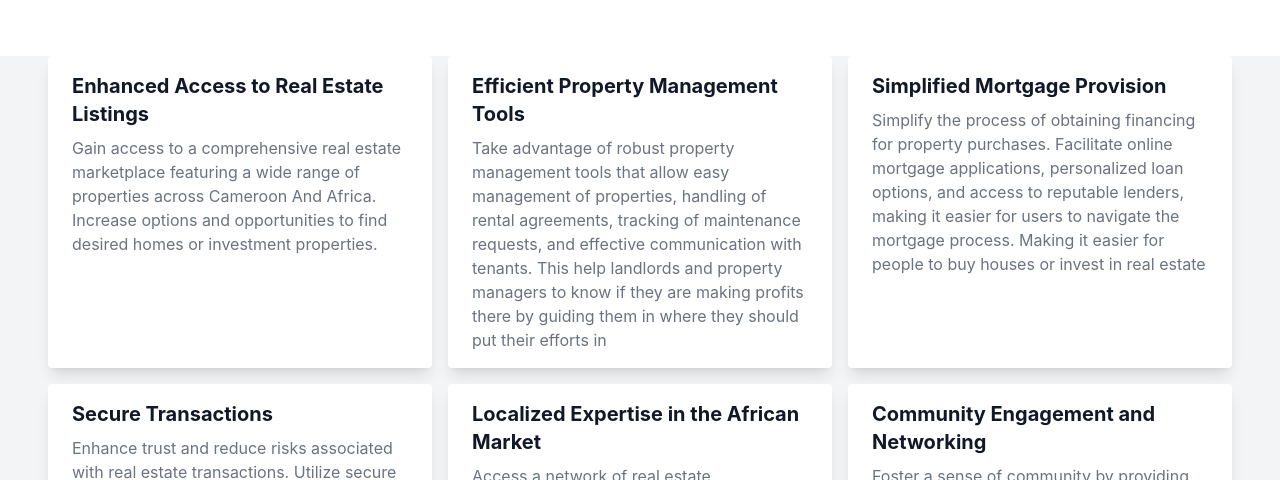
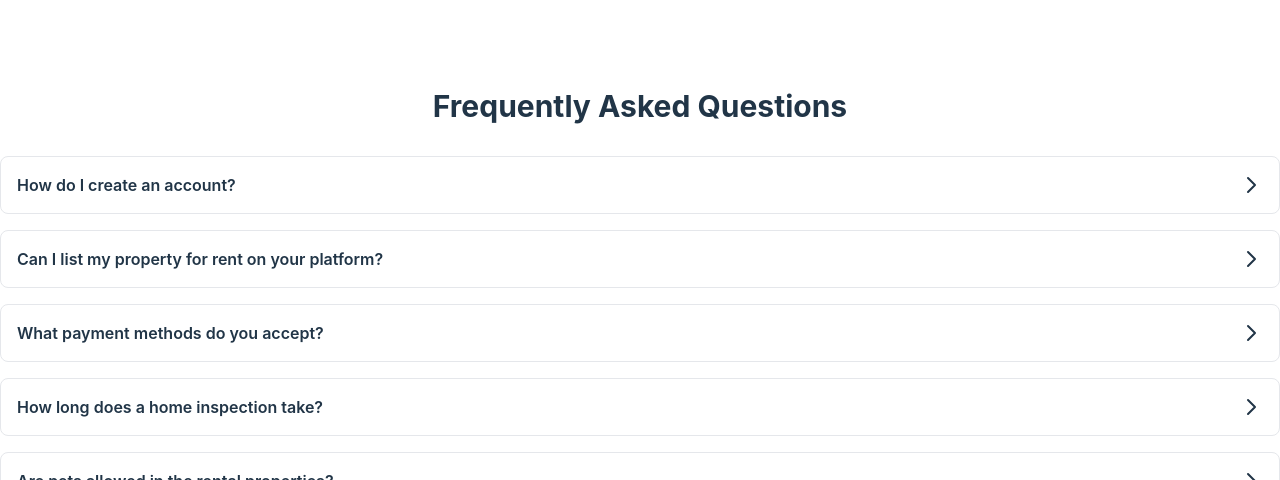
Before and after one commit to EpsiHome/epsihome-main-site, a React (Vite) app in the folder epsihome_site/: page / in a window 1280 px wide. Shown: the part 2320-2800 px from the top of the page. Built offline with nearby package versions, Linux system fonts and the light colour scheme.

Commit message:
feat:(added the frequently asked question section)

```diff
--- a/epsihome_site/src/App.jsx
+++ b/epsihome_site/src/App.jsx
@@ -1,5 +1,5 @@
 import React from "react";
-import { AboutUs, Contact, Header, Service,Benefits } from "./component";
+import { AboutUs, Contact, Header, Service,Benefits, FAQ } from "./component";
 
 function App() {
   return (
@@ -7,6 +7,7 @@ function App() {
       <Header/>
       <Service/>
       <AboutUs/>
+      <FAQ/>
       <Benefits/>
       <Contact/>
     </div>
--- /dev/null
+++ b/epsihome_site/src/component/FAQ.jsx
@@ -0,0 +1,57 @@
+
+import React, { useState } from 'react';
+import data from '../constant/data';
+
+const FAQ = () => {
+  const [activeIndex, setActiveIndex] = useState(null);
+
+  const toggleAccordion = (index) => {
+    setActiveIndex(activeIndex === index ? null : index);
+  };
+
+  return (
+    <section id='faq' className="min-h-screen py-8 container mx-auto">
+      <h2 className="text-3xl font-bold text-center mb-8">Frequently Asked Questions</h2>
+      <div className="space-y-4">
+        {data.faqs.map((faq, index) => (
+          <div key={index} className="border rounded-lg">
+            <div
+              className={`flex justify-between items-center cursor-pointer p-4 ${
+                activeIndex === index ? 'bg-gray-400' : ''
+              }`}
+              onClick={() => toggleAccordion(index)}
+            >
+              <h3 className="font-semibold">{faq.question}</h3>
+              <svg
+                className={`w-6 h-6 transition-transform transform ${
+                  activeIndex === index ? 'rotate-180' : ''
+                }`}
+                fill="none"
+                viewBox="0 0 24 24"
+                stroke="currentColor"
+              >
+                <path
+                  strokeLinecap="round"
+                  strokeLinejoin="round"
+                  strokeWidth={2}
+                  d={
+                    activeIndex === index
+                      ? 'M19 9l-7 7-7-7'
+                      : 'M9 5l7 7-7 7'
+                  }
+                />
+              </svg>
+            </div>
+            {activeIndex === index && (
+              <div className="p-4">
+                <p>{faq.answer}</p>
+              </div>
+            )}
+          </div>
+        ))}
+      </div>
+    </section>
+  );
+};
+
+export default FAQ;
--- a/epsihome_site/src/component/Header.jsx
+++ b/epsihome_site/src/component/Header.jsx
@@ -19,6 +19,11 @@ function Header() {
             </a>
           </li>
           <li className="md:ml-6 ml-2">
+            <a href="#faq" className="hover:text-gray-400">
+              FAQ
+            </a>
+          </li>
+          <li className="md:ml-6 ml-2">
             <a href="#benefits" className="hover:text-gray-400">
               Benefits
             </a>
--- a/epsihome_site/src/component/index.js
+++ b/epsihome_site/src/component/index.js
@@ -5,3 +5,4 @@ export {default as ServiceCard} from './common/ServiceCard'
 export {default as AboutUs} from './AboutUs'
 export {default as Contact} from './ContactUs'
 export {default as Benefits} from './Benefits'
+export {default as FAQ} from './FAQ'
--- a/epsihome_site/src/constant/data.js
+++ b/epsihome_site/src/constant/data.js
@@ -99,9 +99,48 @@ const platformBenefits = [
   },
 ];
 
+const faqs = [
+  {
+    question: "How do I create an account?",
+    answer:
+      'To create an account, click on the "Sign Up" button on the top right corner of the homepage and follow the instructions to complete the registration process.',
+  },
+  {
+    question: "Can I list my property for rent on your platform?",
+    answer:
+      'Yes, you can list your property for rent on our platform. Simply go to your account dashboard, click on "Add Property Listing," and provide the required details about your property.',
+  },
+  {
+    question: "What payment methods do you accept?",
+    answer:
+      'We accept various payment methods, including credit/debit cards, bank transfers, and mobile money payments, depending on your location and the specific service you"re using.',
+  },
+  {
+    question: "How long does a home inspection take?",
+    answer:
+      "The duration of a home inspection can vary depending on the size and complexity of the property. On average, it may take between 1 to 3 hours to complete a thorough inspection.",
+  },
+  {
+    question: "Are pets allowed in the rental properties?",
+    answer:
+      "Pet policies may vary for each rental property. Some properties allow pets with certain restrictions, while others have a strict no-pet policy. Make sure to check the property details or contact the property owner/manager for specific information about pet policies.",
+  },
+  {
+    question: "What should I do if I forget my account password?",
+    answer:
+      'If you forget your account password, you can click on the "Forgot Password" link on the login page. Follow the instructions to reset your password. You will receive an email with further instructions to regain access to your account.',
+  },
+  {
+    question: "How can I contact customer support?",
+    answer:
+      'To contact our customer support team, you can visit the "Contact Us" page on our website. Fill out the contact form with your inquiry or reach out to the provided email or phone number. We will respond to your query as soon as possible.',
+  },
+];
+
 const data = {
   services,
-  platformBenefits
+  platformBenefits,
+  faqs
 }
 
 export default data
```
